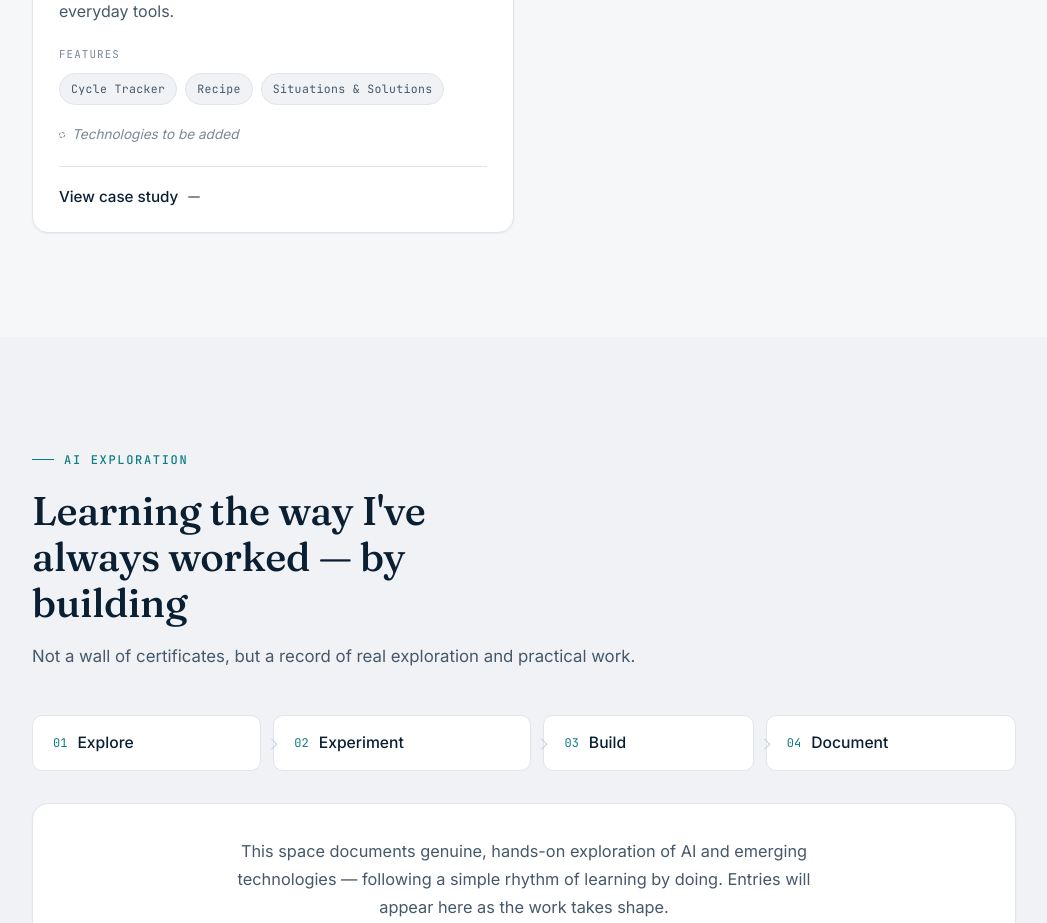
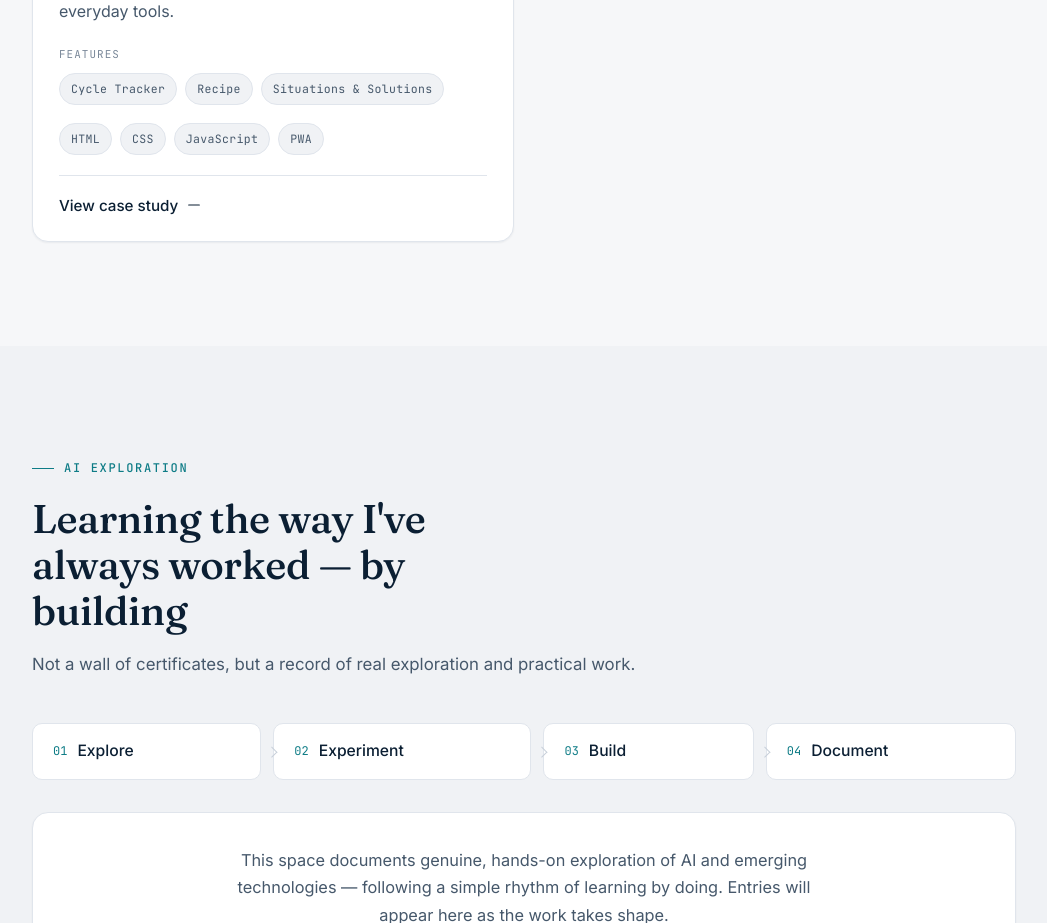
Before and after one commit to hemasri-kalaiselvan/hemasri-portfolio, a React (Vite) app: page /#/ in a window 1280 px wide. Shown: the part 4660-5583 px from the top of the page, without its empty margins (116-1163 px from the left). Built offline with nearby package versions, Linux system fonts and the light colour scheme.

Commit message:
Update my-content.js

```diff
--- a/src/data/my-content.js
+++ b/src/data/my-content.js
@@ -229,7 +229,9 @@ export const projects = [
     ],
 
     // The technologies used. Add them once known, e.g. ['React', 'CSS'].
-    technologies: [],
+    //technologies: [],
+    technologies: ['HTML', 'CSS', 'JavaScript', 'PWA'],
+
 
     architecture: null,   // optional: describe the workflow/architecture
     challenges: [],        // optional: real challenges you faced
```
